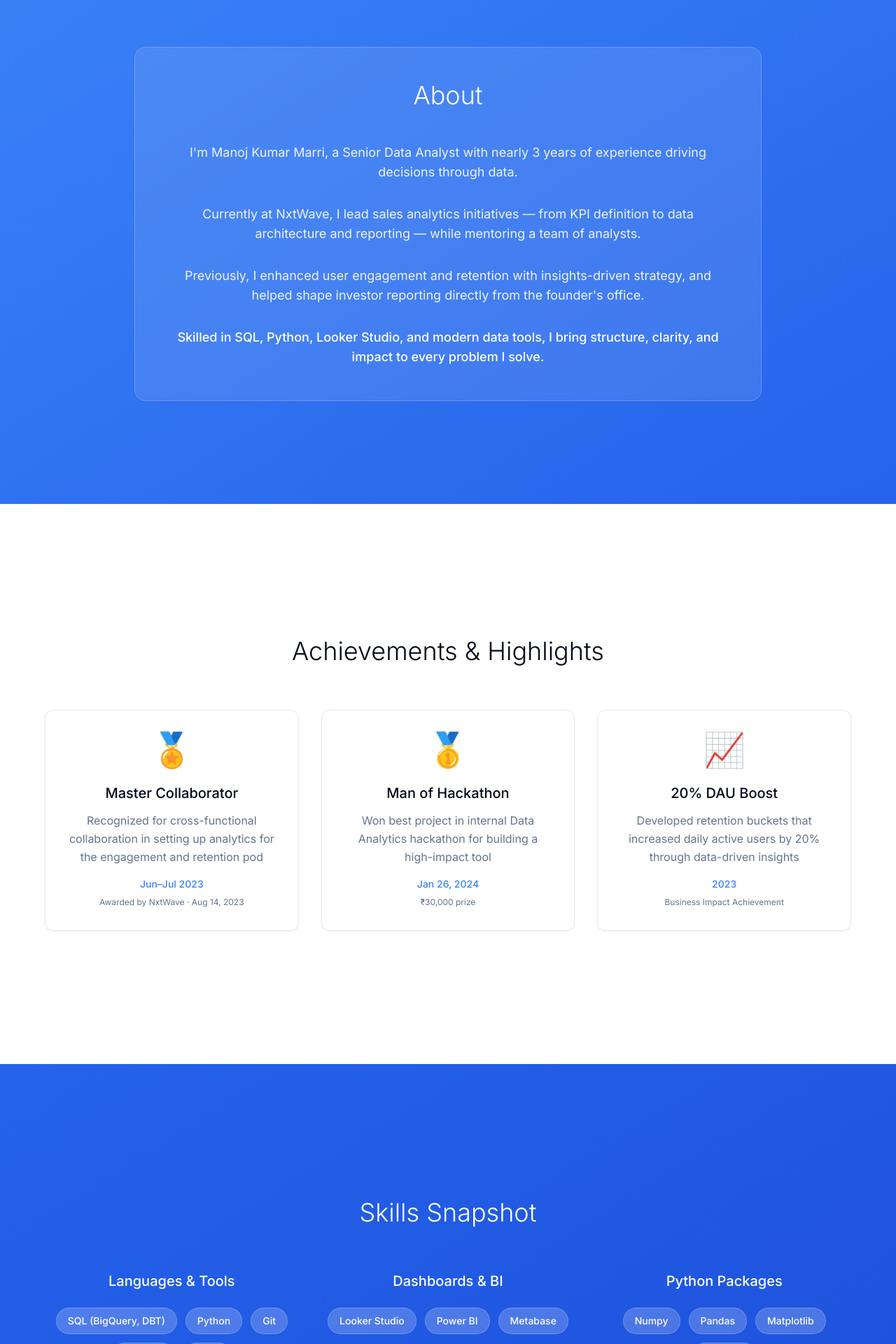
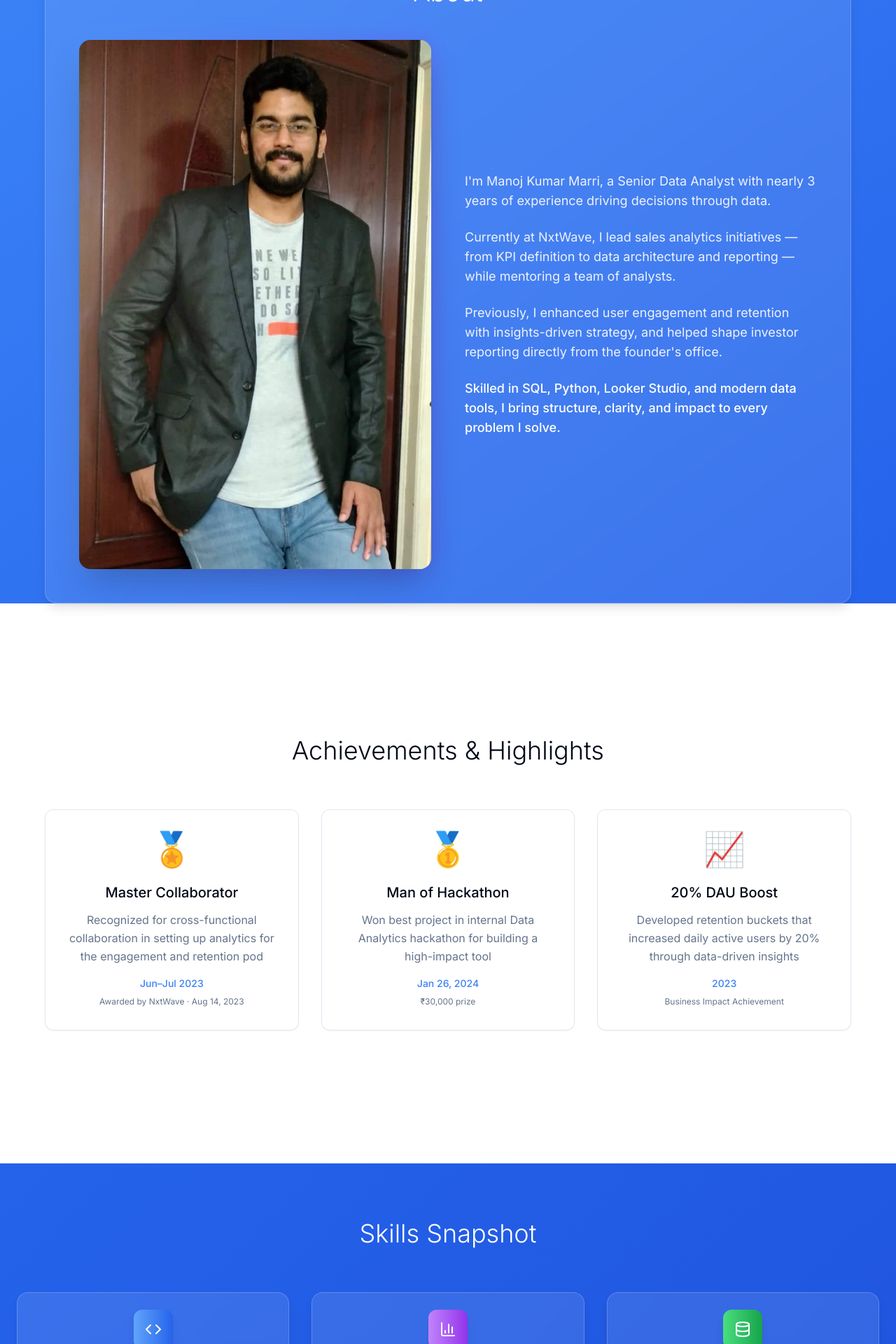
Before and after one commit to marri26/manoj-marri-portfolio-site, a React (Vite) app: page / in a window 1280 px wide. Shown: the part 880-2800 px from the top of the page at 70% size. Built offline with nearby package versions, Linux system fonts and the light colour scheme.

Commit message:
Refine sections with new content and animations
- Improved Skills section with icons and grid organization.
- Added image to About section with text on the right.
- Implemented animations for scroll, hover, and clicks.

```diff
--- a/src/components/AboutSection.tsx
+++ b/src/components/AboutSection.tsx
@@ -2,22 +2,43 @@
 const AboutSection = () => {
   return (
     <section className="min-h-screen flex items-center px-6" id="about">
-      <div className="max-w-4xl mx-auto w-full">
-        <div className="bg-white/10 backdrop-blur-sm rounded-2xl p-8 lg:p-12 shadow-sm border border-white/20 animate-on-scroll card-hover">
+      <div className="max-w-6xl mx-auto w-full">
+        <div className="bg-white/10 backdrop-blur-sm rounded-2xl p-8 lg:p-12 shadow-lg border border-white/20 animate-on-scroll hover:shadow-xl transition-all duration-500">
           <h2 className="text-4xl font-light mb-12 text-center text-white">About</h2>
-          <div className="prose prose-lg max-w-none text-white/90 leading-relaxed text-center">
-            <p className="mb-8 text-lg animate-on-scroll">
+
+          <div className="grid grid-cols-1 lg:grid-cols-2 gap-12 items-center">
+            {/* Photo Section */}
+            <div className="animate-on-scroll order-2 lg:order-1">
+              <div className="relative group">
+                <div className="absolute inset-0 bg-gradient-to-r from-blue-400 to-purple-600 rounded-2xl blur-lg opacity-30 group-hover:opacity-50 transition-opacity duration-300"></div>
+                <div className="relative overflow-hidden rounded-2xl shadow-2xl hover:scale-105 transition-transform duration-500">
+                  <img
+                    src="/lovable-uploads/76e0a162-f9e3-4446-a7aa-b87c208e9def.png"
+                    alt="Manoj Kumar Marri"
+                    className="w-full h-auto object-cover hover:scale-110 transition-transform duration-700"
+                  />
+                  <div className="absolute inset-0 bg-gradient-to-t from-black/20 to-transparent opacity-0 group-hover:opacity-100 transition-opacity duration-300"></div>
+                </div>
+              </div>
+            </div>
+
+            {/* Content Section */}
+            <div className="order-1 lg:order-2">
+              <div className="prose prose-lg max-w-none text-white/90 leading-relaxed space-y-6">
+                <p className="text-lg animate-on-scroll hover:text-white transition-colors duration-300">
                   I'm Manoj Kumar Marri, a Senior Data Analyst with nearly 3 years of experience driving decisions through data.
                 </p>
-            <p className="mb-8 text-lg animate-on-scroll">
+                <p className="text-lg animate-on-scroll hover:text-white transition-colors duration-300">
                   Currently at NxtWave, I lead sales analytics initiatives — from KPI definition to data architecture and reporting — while mentoring a team of analysts.
                 </p>
-            <p className="mb-8 text-lg animate-on-scroll">
+                <p className="text-lg animate-on-scroll hover:text-white transition-colors duration-300">
                   Previously, I enhanced user engagement and retention with insights-driven strategy, and helped shape investor reporting directly from the founder's office.
                 </p>
-            <p className="text-lg font-medium text-white animate-on-scroll">
+                <p className="text-lg font-medium text-white animate-on-scroll hover:scale-105 transition-transform duration-300">
                   Skilled in SQL, Python, Looker Studio, and modern data tools, I bring structure, clarity, and impact to every problem I solve.
                 </p>
+              </div>
+            </div>
           </div>
         </div>
       </div>
--- a/src/components/SkillsSection.tsx
+++ b/src/components/SkillsSection.tsx
@@ -1,49 +1,77 @@
+
+import { Database, BarChart3, Code, Zap, Brain, Users } from 'lucide-react';
 
 const SkillsSection = () => {
   const skillCategories = [
     {
       title: "Languages & Tools",
-      skills: ["SQL (BigQuery, DBT)", "Python", "Git", "GSheets", "Excel"]
+      icon: <Code className="w-6 h-6" />,
+      skills: ["SQL (BigQuery, DBT)", "Python", "Git", "GSheets", "Excel"],
+      color: "from-blue-400 to-blue-600"
     },
     {
       title: "Dashboards & BI",
-      skills: ["Looker Studio", "Power BI", "Metabase"]
+      icon: <BarChart3 className="w-6 h-6" />,
+      skills: ["Looker Studio", "Power BI", "Metabase"],
+      color: "from-purple-400 to-purple-600"
     },
     {
       title: "Python Packages",
-      skills: ["Numpy", "Pandas", "Matplotlib", "Streamlit"]
+      icon: <Database className="w-6 h-6" />,
+      skills: ["Numpy", "Pandas", "Matplotlib", "Streamlit"],
+      color: "from-green-400 to-green-600"
     },
     {
       title: "Analytics & Automation",
-      skills: ["ETL", "KPI Reporting", "Retention Analysis", "GA4", "Mixpanel"]
+      icon: <Zap className="w-6 h-6" />,
+      skills: ["ETL", "KPI Reporting", "Retention Analysis", "GA4", "Mixpanel"],
+      color: "from-orange-400 to-orange-600"
     },
     {
       title: "Generative AI",
-      skills: ["OpenAI (Assistants API, Whisper)", "Gemini"]
+      icon: <Brain className="w-6 h-6" />,
+      skills: ["OpenAI (Assistants API, Whisper)", "Gemini"],
+      color: "from-pink-400 to-pink-600"
     },
     {
       title: "Collaboration",
-      skills: ["Stakeholder Communication", "Cross-functional Coordination", "Mentoring"]
+      icon: <Users className="w-6 h-6" />,
+      skills: ["Stakeholder Communication", "Cross-functional Coordination", "Mentoring"],
+      color: "from-teal-400 to-teal-600"
     }
   ];
 
   return (
     <section className="min-h-screen flex items-center py-20 px-6" id="skills">
-      <div className="max-w-6xl mx-auto w-full">
+      <div className="max-w-7xl mx-auto w-full">
         <h2 className="text-4xl font-light text-center mb-16 animate-on-scroll text-white">Skills Snapshot</h2>
         <div className="grid grid-cols-1 md:grid-cols-2 lg:grid-cols-3 gap-8">
           {skillCategories.map((category, categoryIndex) => (
-            <div key={categoryIndex} className="animate-on-scroll">
+            <div
+              key={categoryIndex}
+              className="animate-on-scroll group"
+              style={{ animationDelay: `${categoryIndex * 150}ms` }}
+            >
+              <div className="bg-white/10 backdrop-blur-sm rounded-2xl p-6 shadow-lg border border-white/20 hover:bg-white/15 transition-all duration-300 hover:scale-105 hover:shadow-xl">
+                <div className="flex items-center justify-center mb-6">
+                  <div className={`p-4 rounded-xl bg-gradient-to-r ${category.color} shadow-lg group-hover:scale-110 transition-transform duration-300`}>
+                    <div className="text-white">
+                      {category.icon}
+                    </div>
+                  </div>
+                </div>
                 <h3 className="text-xl font-medium mb-6 text-center text-white">{category.title}</h3>
-              <div className="flex flex-wrap gap-3 justify-center">
+                <div className="space-y-3">
                   {category.skills.map((skill, skillIndex) => (
-                  <span
+                    <div
                       key={skillIndex}
-                    className="px-4 py-2 bg-white/20 backdrop-blur-sm text-white rounded-full text-sm font-medium hover:bg-white/30 transition-colors duration-200 border border-white/20"
+                      className="px-4 py-3 bg-white/20 backdrop-blur-sm text-white rounded-lg text-sm font-medium hover:bg-white/30 transition-all duration-200 border border-white/20 hover:scale-105 hover:shadow-lg cursor-default"
+                      style={{ animationDelay: `${(categoryIndex * 150) + (skillIndex * 50)}ms` }}
                     >
                       {skill}
-                  </span>
+                    </div>
                   ))}
+                </div>
               </div>
             </div>
           ))}
--- a/src/components/ui/button.tsx
+++ b/src/components/ui/button.tsx
@@ -1,3 +1,4 @@
+
 import * as React from "react"
 import { Slot } from "@radix-ui/react-slot"
 import { cva, type VariantProps } from "class-variance-authority"
@@ -5,19 +6,19 @@ import { cva, type VariantProps } from "class-variance-authority"
 import { cn } from "@/lib/utils"
 
 const buttonVariants = cva(
-  "inline-flex items-center justify-center gap-2 whitespace-nowrap rounded-md text-sm font-medium ring-offset-background transition-colors focus-visible:outline-none focus-visible:ring-2 focus-visible:ring-ring focus-visible:ring-offset-2 disabled:pointer-events-none disabled:opacity-50 [&_svg]:pointer-events-none [&_svg]:size-4 [&_svg]:shrink-0",
+  "inline-flex items-center justify-center gap-2 whitespace-nowrap rounded-md text-sm font-medium ring-offset-background transition-all duration-300 focus-visible:outline-none focus-visible:ring-2 focus-visible:ring-ring focus-visible:ring-offset-2 disabled:pointer-events-none disabled:opacity-50 [&_svg]:pointer-events-none [&_svg]:size-4 [&_svg]:shrink-0 hover:scale-105 hover:shadow-lg active:scale-95 ripple",
   {
     variants: {
       variant: {
-        default: "bg-primary text-primary-foreground hover:bg-primary/90",
+        default: "bg-primary text-primary-foreground hover:bg-primary/90 btn-hover",
         destructive:
-          "bg-destructive text-destructive-foreground hover:bg-destructive/90",
+          "bg-destructive text-destructive-foreground hover:bg-destructive/90 btn-hover",
         outline:
-          "border border-input bg-background hover:bg-accent hover:text-accent-foreground",
+          "border border-input bg-background hover:bg-accent hover:text-accent-foreground hover:border-primary/50",
         secondary:
-          "bg-secondary text-secondary-foreground hover:bg-secondary/80",
+          "bg-secondary text-secondary-foreground hover:bg-secondary/80 btn-hover",
         ghost: "hover:bg-accent hover:text-accent-foreground",
-        link: "text-primary underline-offset-4 hover:underline",
+        link: "text-primary underline-offset-4 hover:underline hover:text-primary/80",
       },
       size: {
         default: "h-10 px-4 py-2",
--- a/src/index.css
+++ b/src/index.css
@@ -77,6 +77,7 @@
 .animate-on-scroll:nth-child(3) { transition-delay: 200ms; }
 .animate-on-scroll:nth-child(4) { transition-delay: 300ms; }
 .animate-on-scroll:nth-child(5) { transition-delay: 400ms; }
+.animate-on-scroll:nth-child(6) { transition-delay: 500ms; }
 
 /* Hover animations */
 .hover-lift {
@@ -118,3 +119,88 @@
 .btn-hover:hover:before {
   left: 100%;
 }
+
+/* Floating animation */
+@keyframes float {
+  0%, 100% { transform: translateY(0px); }
+  50% { transform: translateY(-10px); }
+}
+
+.float {
+  animation: float 3s ease-in-out infinite;
+}
+
+/* Pulse glow effect */
+@keyframes pulse-glow {
+  0%, 100% { box-shadow: 0 0 20px rgba(59, 130, 246, 0.3); }
+  50% { box-shadow: 0 0 30px rgba(59, 130, 246, 0.6); }
+}
+
+.pulse-glow {
+  animation: pulse-glow 2s ease-in-out infinite;
+}
+
+/* Gradient text effect */
+.gradient-text {
+  background: linear-gradient(45deg, #3b82f6, #8b5cf6, #06b6d4);
+  background-size: 200% 200%;
+  background-clip: text;
+  -webkit-background-clip: text;
+  -webkit-text-fill-color: transparent;
+  animation: gradient-shift 3s ease infinite;
+}
+
+@keyframes gradient-shift {
+  0%, 100% { background-position: 0% 50%; }
+  50% { background-position: 100% 50%; }
+}
+
+/* Ripple effect */
+.ripple {
+  position: relative;
+  overflow: hidden;
+}
+
+.ripple::before {
+  content: '';
+  position: absolute;
+  top: 50%;
+  left: 50%;
+  width: 0;
+  height: 0;
+  border-radius: 50%;
+  background: rgba(255, 255, 255, 0.3);
+  transform: translate(-50%, -50%);
+  transition: width 0.6s, height 0.6s;
+}
+
+.ripple:hover::before {
+  width: 300px;
+  height: 300px;
+}
+
+/* Smooth scrollbar */
+::-webkit-scrollbar {
+  width: 8px;
+}
+
+::-webkit-scrollbar-track {
+  background: #f1f5f9;
+}
+
+::-webkit-scrollbar-thumb {
+  background: linear-gradient(45deg, #3b82f6, #8b5cf6);
+  border-radius: 4px;
+}
+
+::-webkit-scrollbar-thumb:hover {
+  background: linear-gradient(45deg, #2563eb, #7c3aed);
+}
+
+/* Parallax effect for sections */
+.parallax {
+  background-attachment: fixed;
+  background-position: center;
+  background-repeat: no-repeat;
+  background-size: cover;
+}
```
Also changed, not shown: src/components/ExperienceSection.tsx (+15 -12 lines), public/lovable-uploads/76e0a162-f9e3-4446-a7aa-b87c208e9def.png (added). Lines whose indentation alone changed are shown as unchanged.
